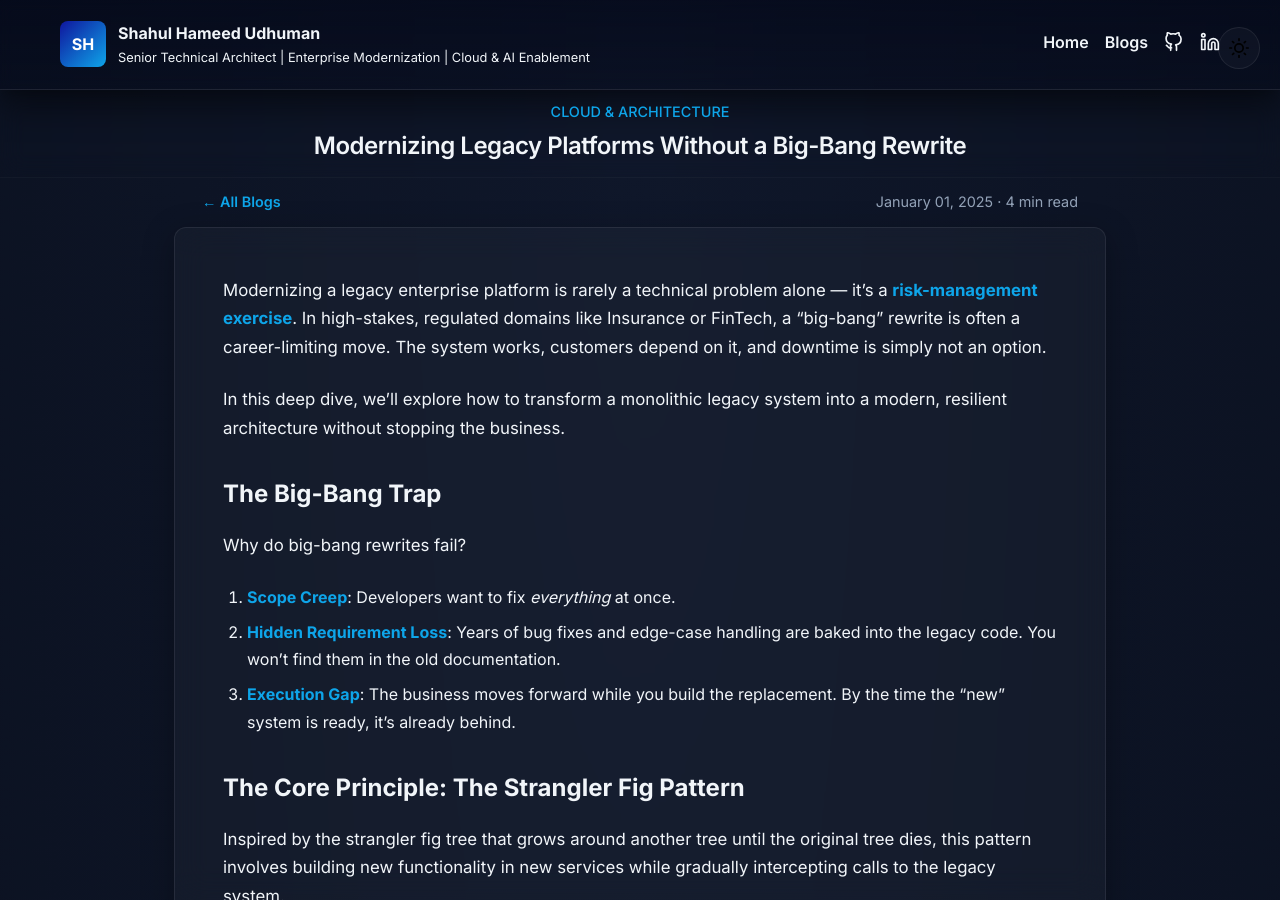
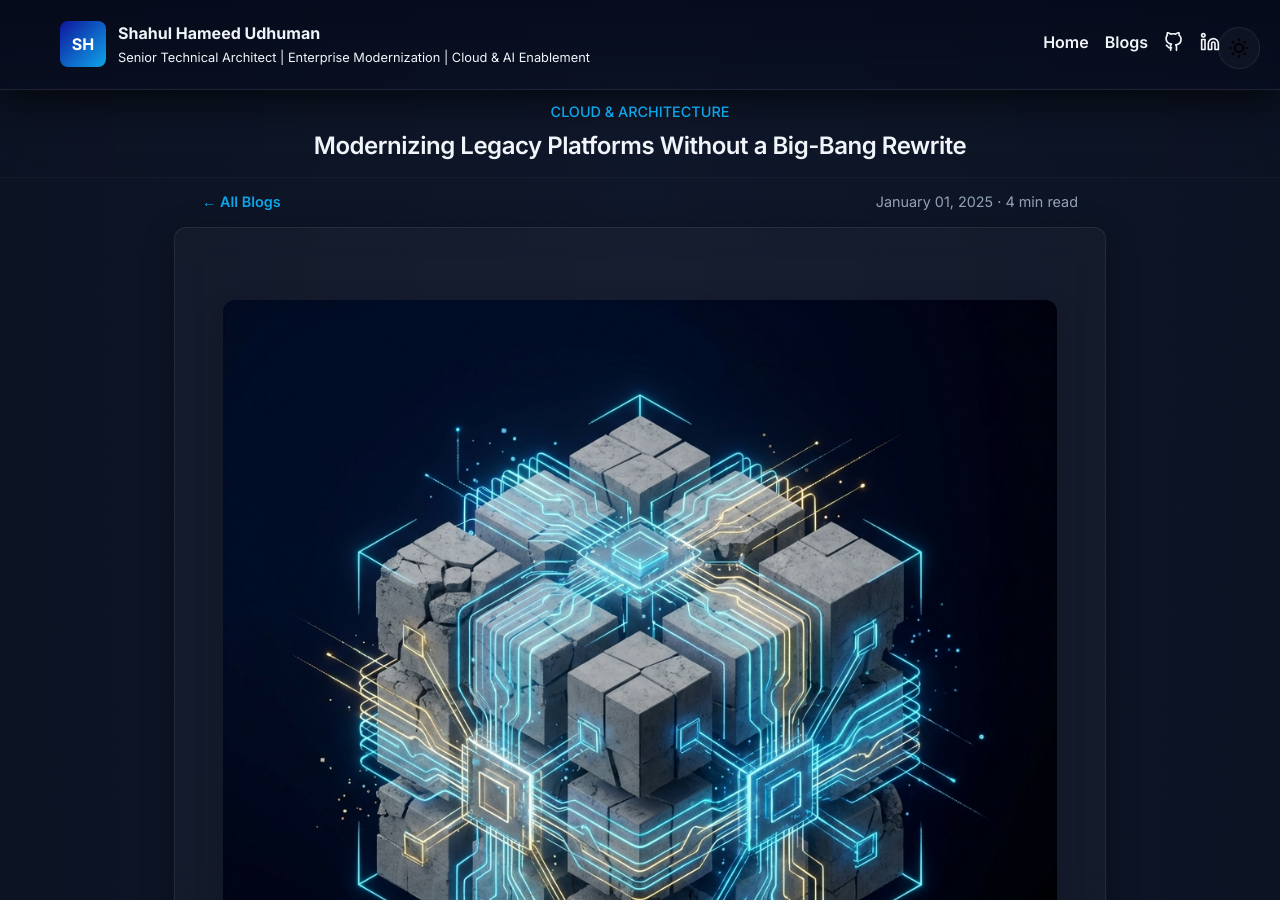
Before and after one commit to shameed/shameed.github.io, a Jekyll site: the page built from _posts/2025-01-01-modernizing-legacy-platforms-without-a-big-bang-rewrite.md, in a window 1280 px wide and 900 px high. Built offline with Jekyll 4.4.1, drawn with Linux system fonts in a browser that asks for light colours.

Commit message:
feat: Add support for blog post header images in layout

```diff
--- a/_layouts/post.html
+++ b/_layouts/post.html
@@ -26,6 +26,12 @@ layout: default
 
     <article>
         <div class="glass-panel reading-container article-content">
+            {% if page.image %}
+            <div class="post-featured-image" style="margin-bottom: 2rem;">
+                <img src="{{ page.image | relative_url }}" alt="{{ page.title }}"
+                    style="width: 100%; height: auto; border-radius: 12px; box-shadow: 0 8px 30px rgba(0,0,0,0.15); object-fit: cover;">
+            </div>
+            {% endif %}
             {{ content }}
 
             {% if page.tags.size > 0 %}
```
